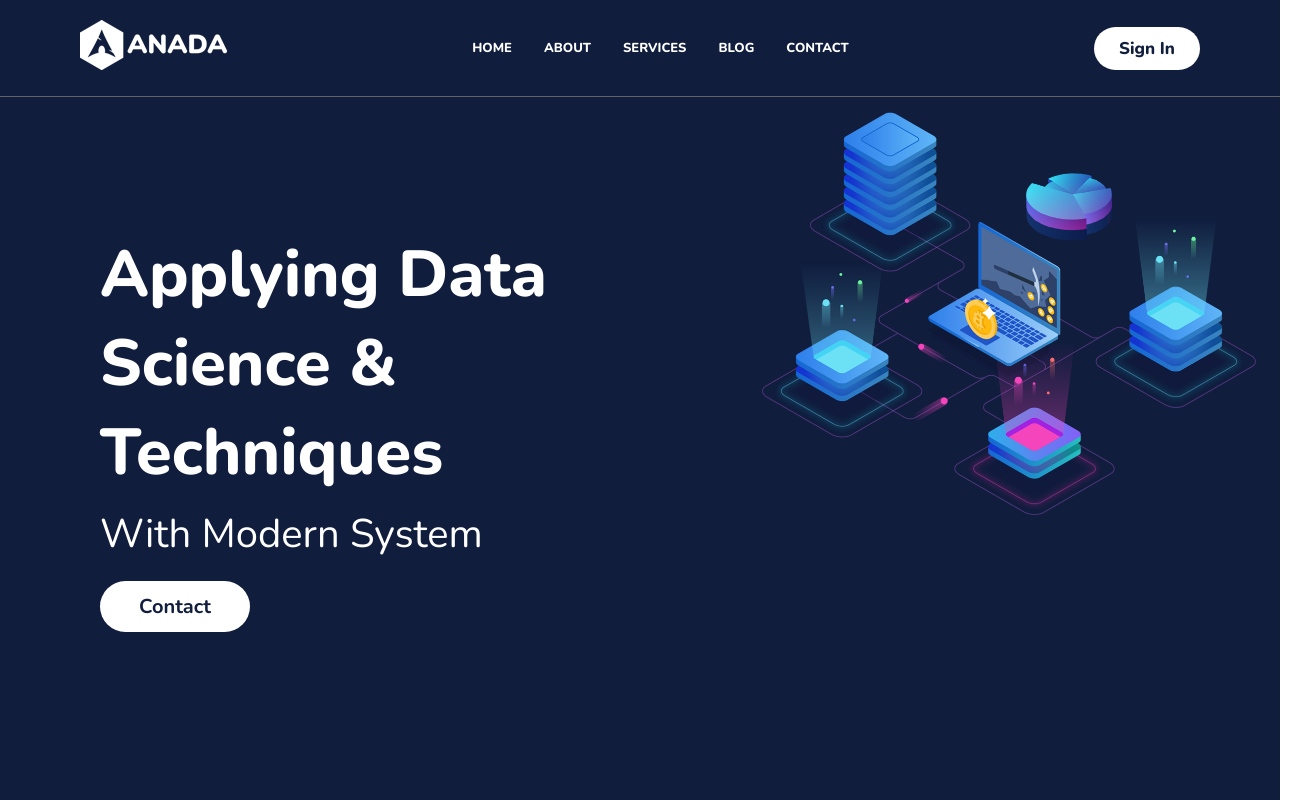
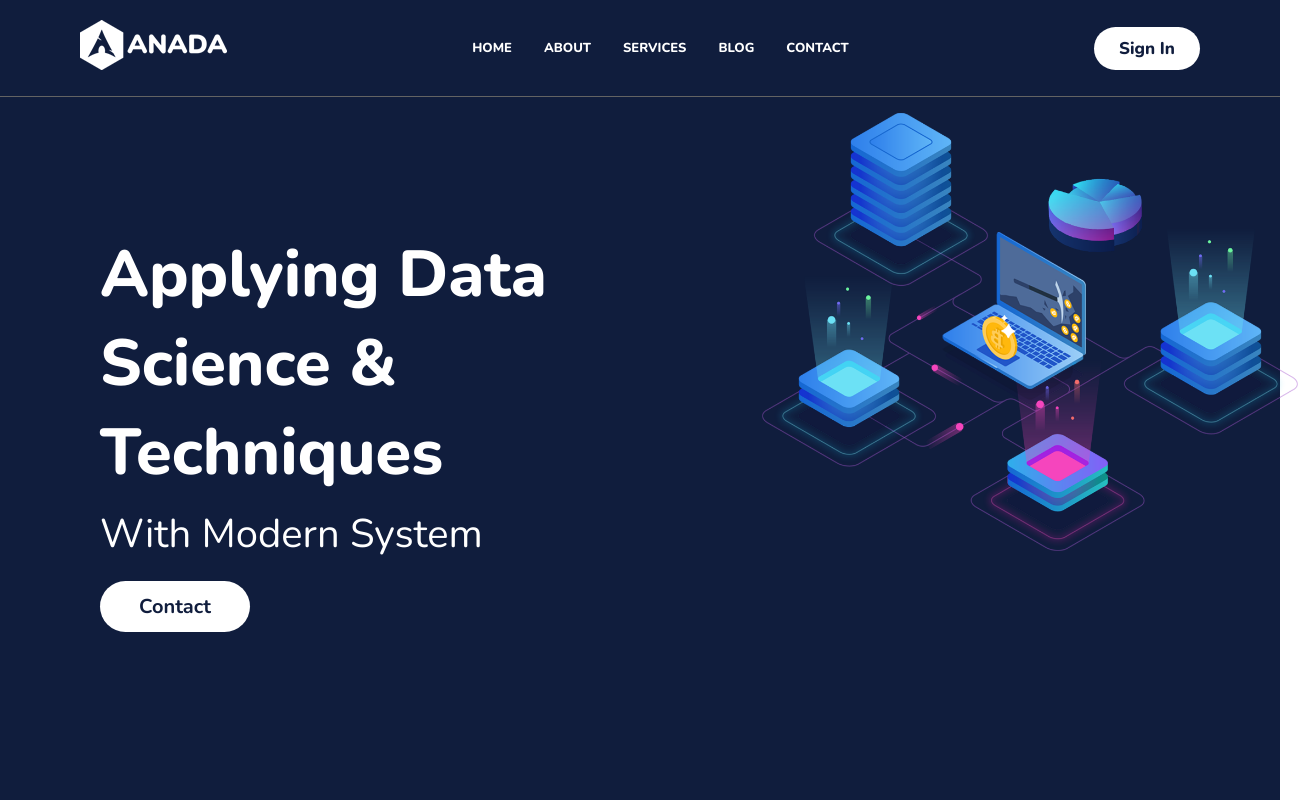
Before and after one commit to hissamali/Anada, a React (Create React App) app: page / in a window 1280 px wide. Shown: the top 800 px of the page, 1308 px wide, since content can reach past the window. Built offline with nearby package versions, Linux system fonts and the light colour scheme; a web font is replaced by a local one.

Commit message:
Update Home.css

```diff
--- a/src/components/home/Home.css
+++ b/src/components/home/Home.css
@@ -22,7 +22,7 @@
     width: 40%;
 }
 .home-image{
-    width: 120%;
+    width: 130%;
     padding: 10px 10px;
 }
 .para{
```
